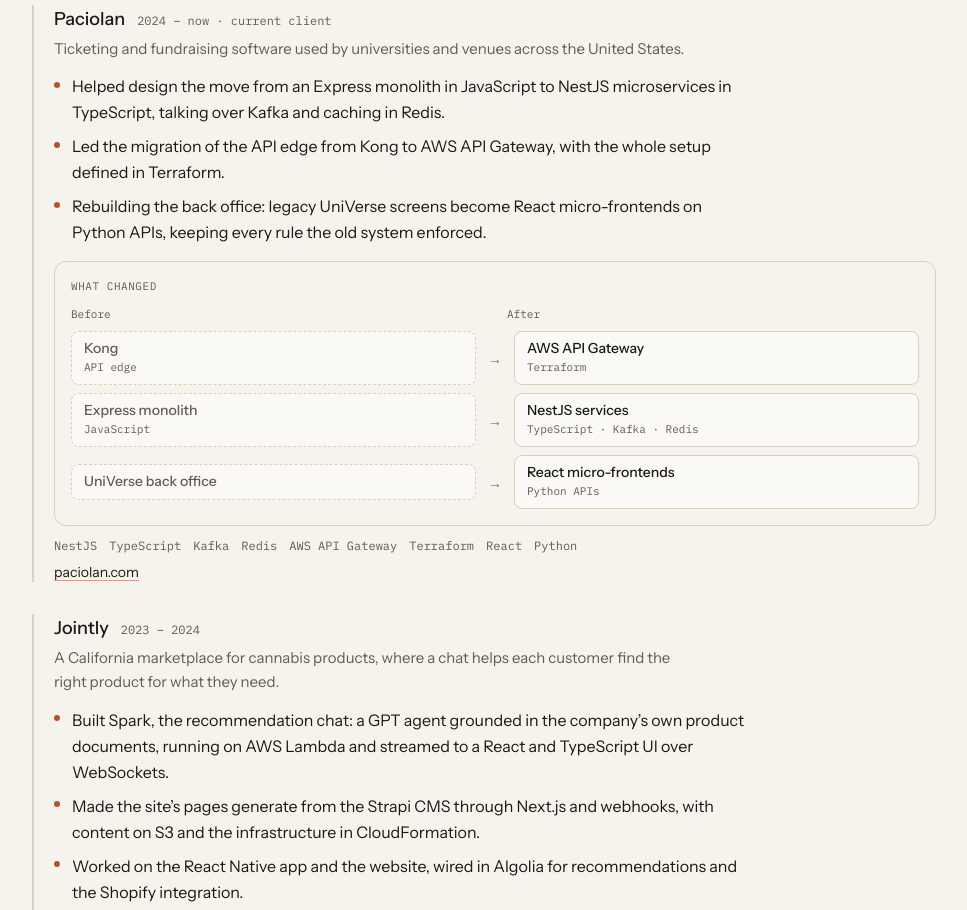
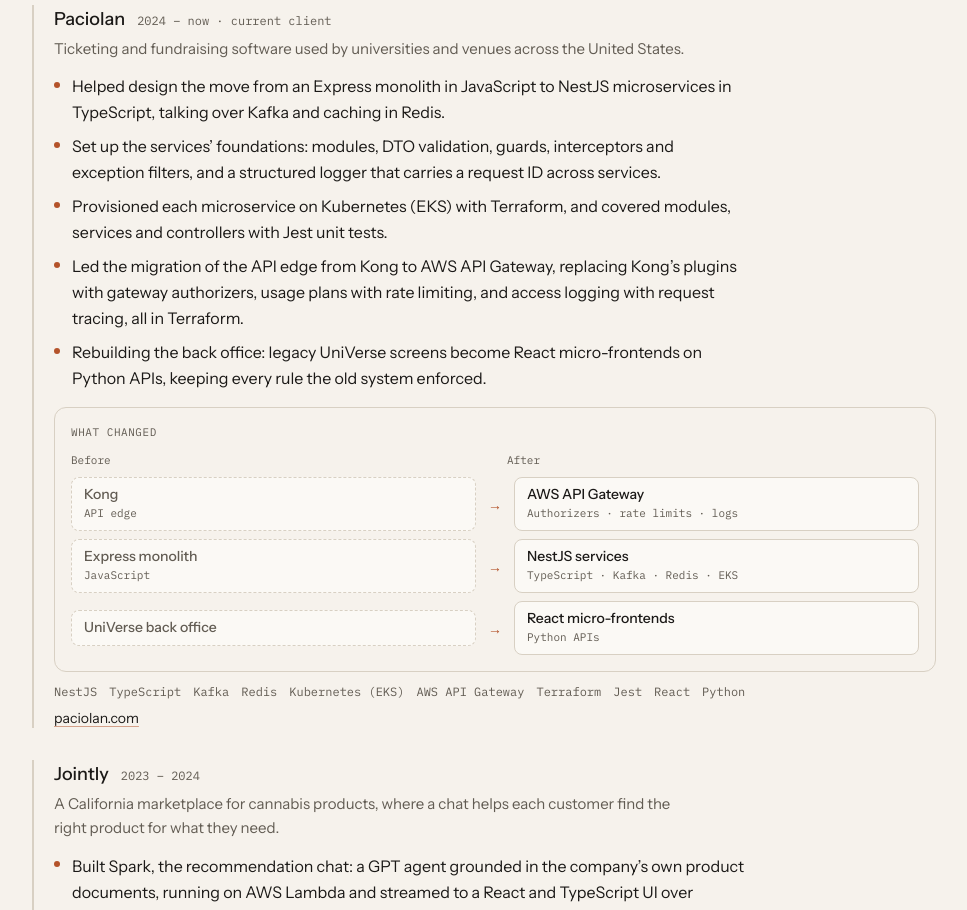
Before and after one commit to Brunoskyy/brunoskyy.github.io, a Next.js app: page / in a window 1280 px wide. Shown: the part 4560-5470 px from the top of the page, without its empty margins (192-1159 px from the left). Built offline with nearby package versions, Linux system fonts and the light colour scheme; no server answers.

Commit message:
Describe the Paciolan gateway and NestJS work in detail

```diff
--- a/src/data/projects.ts
+++ b/src/data/projects.ts
@@ -295,7 +295,9 @@
           'Ticketing and fundraising software used by universities and venues across the United States.',
         highlights: [
           'Helped design the move from an Express monolith in JavaScript to NestJS microservices in TypeScript, talking over Kafka and caching in Redis.',
-          'Led the migration of the API edge from Kong to AWS API Gateway, with the whole setup defined in Terraform.',
+          'Set up the services’ foundations: modules, DTO validation, guards, interceptors and exception filters, and a structured logger that carries a request ID across services.',
+          'Provisioned each microservice on Kubernetes (EKS) with Terraform, and covered modules, services and controllers with Jest unit tests.',
+          'Led the migration of the API edge from Kong to AWS API Gateway, replacing Kong’s plugins with gateway authorizers, usage plans with rate limiting, and access logging with request tracing, all in Terraform.',
           'Rebuilding the back office: legacy UniVerse screens become React micro-frontends on Python APIs, keeping every rule the old system enforced.',
         ],
         stack: [
@@ -303,8 +305,10 @@
           'TypeScript',
           'Kafka',
           'Redis',
+          'Kubernetes (EKS)',
           'AWS API Gateway',
           'Terraform',
+          'Jest',
           'React',
           'Python',
         ],
@@ -314,11 +318,11 @@
           rows: [
             {
               before: { label: 'Kong', note: 'API edge' },
-              after: { label: 'AWS API Gateway', note: 'Terraform' },
+              after: { label: 'AWS API Gateway', note: 'Authorizers · rate limits · logs' },
             },
             {
               before: { label: 'Express monolith', note: 'JavaScript' },
-              after: { label: 'NestJS services', note: 'TypeScript · Kafka · Redis' },
+              after: { label: 'NestJS services', note: 'TypeScript · Kafka · Redis · EKS' },
             },
             {
               before: { label: 'UniVerse back office' },
```
